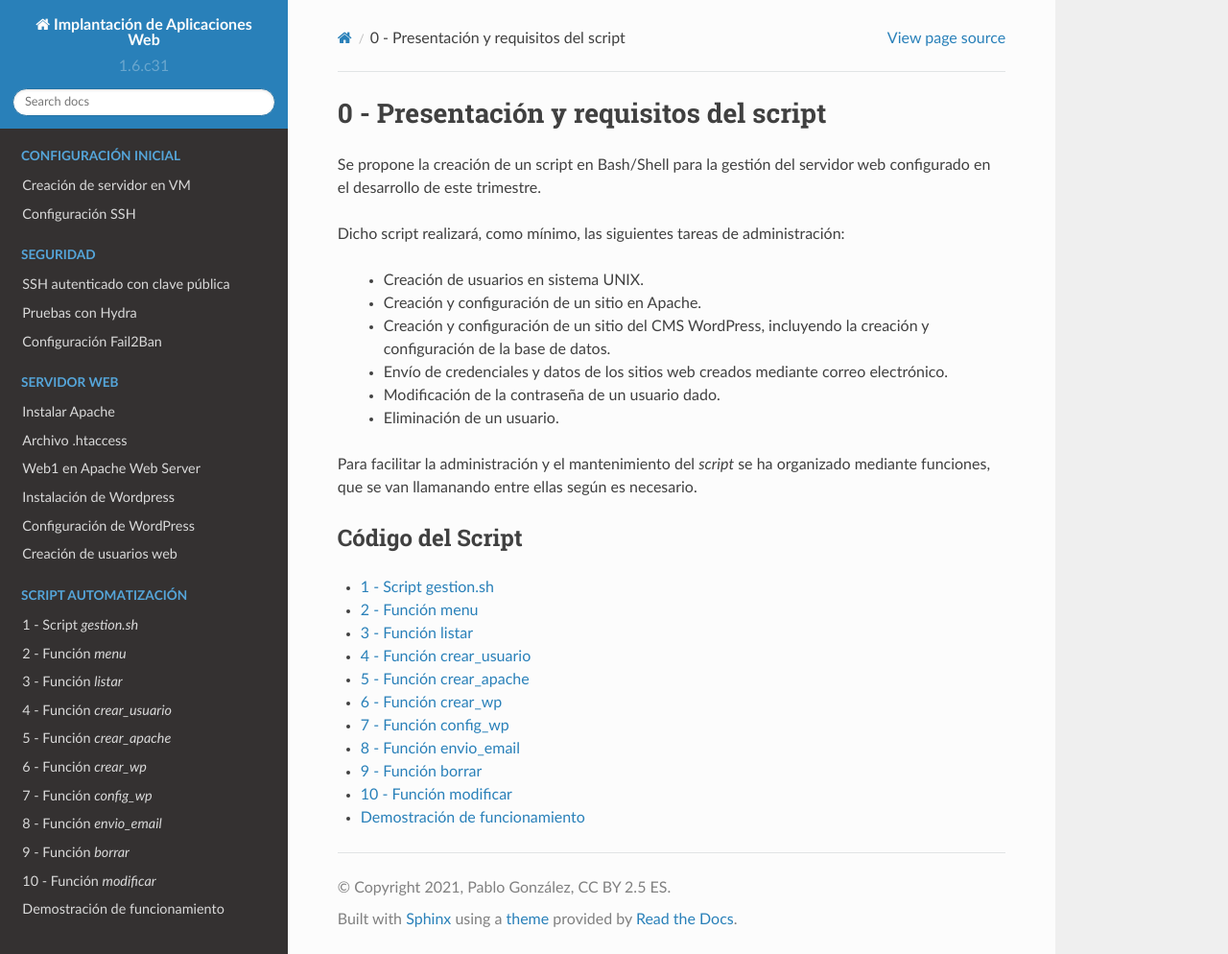
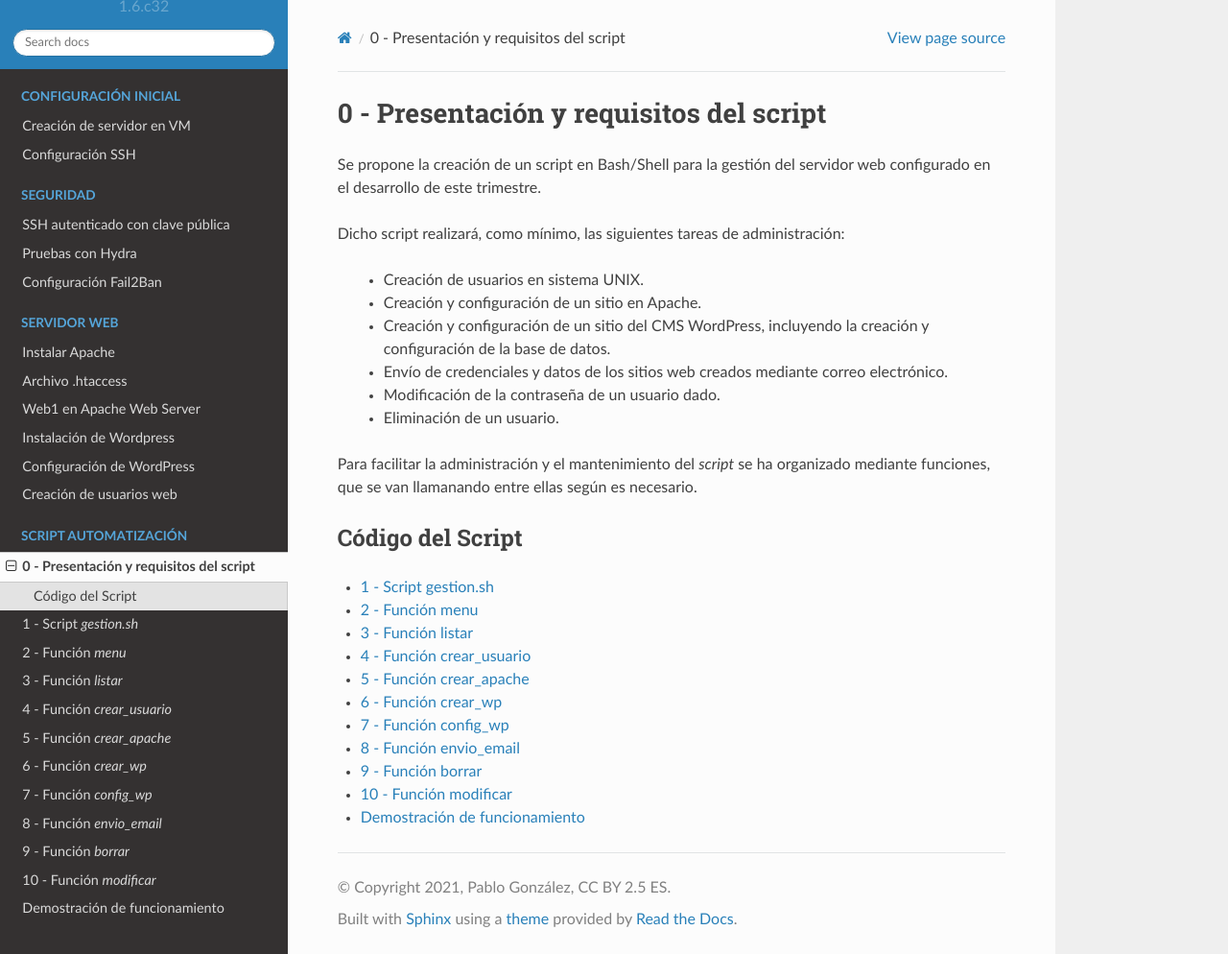
Before and after one commit to gonzaleztroyano/ASIR2-IAW-DOCS, a Sphinx documentation site: the page built from docs/source/script-automatizacion/0-presentacion.rst, in a window 1280 px wide and 994 px high. Shown: the whole window at 96% size. Built offline with Sphinx 7.4.7 and the Read the Docs theme 2.0.0, drawn with Linux system fonts in a browser that asks for light colours; pages that are not in the unit, such as notebooks, are missing from menus.

Commit message:
1.6.c32 - Correcciones v1.6

```diff
--- a/docs/source/conf.py
+++ b/docs/source/conf.py
@@ -9,8 +9,8 @@
 
 master_doc = 'index'
 
-release = '1.6.c31'
-version = '1.6.c31'
+release = '1.6.c32'
+version = '1.6.c32'
 
 # -- General configuration
 
--- a/docs/source/index.rst
+++ b/docs/source/index.rst
@@ -68,7 +68,7 @@
    :hidden:
    :caption: Script automatización
 
-   script-automatizacion/presentacion
+   script-automatizacion/0-presentacion
    script-automatizacion/1-gestion
    script-automatizacion/2-menu
    script-automatizacion/3-listar
--- a/docs/source/servidor-web/web1.rst
+++ b/docs/source/servidor-web/web1.rst
@@ -72,3 +72,7 @@
    :align: center
    :alt: CSS y PHP probe
 |br|
+
+.. |br| raw:: html
+
+   <br />
```
Also changed, not shown: docs/source/images/seguridad/fail2ban-5.png (renamed from docs/source/images/seguridad/fal2ban-5.png).
